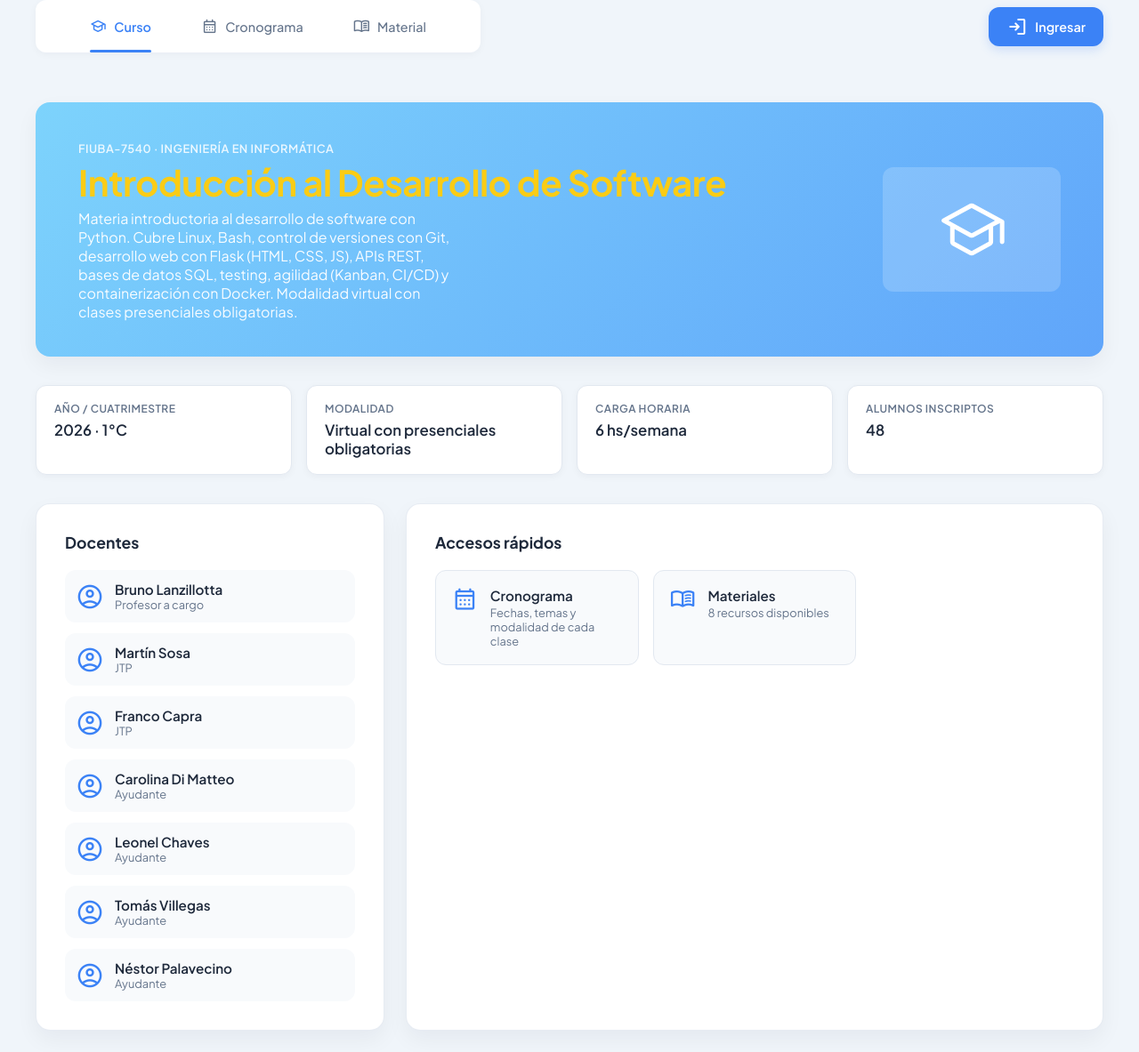
After one commit to IDS-Team-Backend/SIU-2-FRONTEND, a Flask app: page /curso in a window 1280 px wide. The commit adds this page. Shown: the whole page at 89% size. Run offline with Flask 3, Linux system fonts and the light colour scheme.

Commit message:
feat(frontend): área pública sin sidebar y nav login/logout/volver

```diff
--- a/frontend/routes/public_routes.py
+++ b/frontend/routes/public_routes.py
@@ -1,8 +1,13 @@
 import os
 
-from flask import Blueprint, redirect, url_for
+from flask import Blueprint, abort, redirect, render_template, url_for
 
-# Router público (sin sesión). Por ahora sólo el punto de entrada.
+from services.mocks_service import cursos_mock, listar_materiales
+from utils.api_client import api_request
+
+# Router público: páginas accesibles sin sesión iniciada, sin sidebar.
+# Todas resuelven contra el curso activo (no llevan curso_id en la URL).
+# (Recordá sumar sus endpoints a RUTAS_PUBLICAS en services/decorators.py.)
 public_bp = Blueprint("public", __name__)
 
 CURSO_ACTIVO_ID = int(os.getenv("CURSO_ACTIVO_ID", "1"))
@@ -10,4 +15,39 @@ CURSO_ACTIVO_ID = int(os.getenv("CURSO_ACTIVO_ID", "1"))
 
 @public_bp.route("/")
 def index():
-    return redirect(url_for("private.curso", curso_id=CURSO_ACTIVO_ID))
+    return redirect(url_for("public.curso"))
+
+
+@public_bp.route("/curso")
+def curso():
+    curso_data = cursos_mock.get(CURSO_ACTIVO_ID)
+    if curso_data is None:
+        abort(404)
+    return render_template(
+        "publico/curso.html",
+        title=curso_data["nombre"],
+        active_page="curso",
+        curso=curso_data,
+    )
+
+
+@public_bp.route("/cronograma")
+def cronograma():
+    ok, data = api_request("GET", f"/cursos/{CURSO_ACTIVO_ID}/cronograma", auth=False)
+    semanas = data.get("semanas", []) if ok and data else []
+    return render_template(
+        "publico/cronograma.html",
+        title="Cronograma",
+        active_page="cronograma",
+        semanas=semanas,
+    )
+
+
+@public_bp.route("/material")
+def material():
+    return render_template(
+        "publico/material.html",
+        title="Material",
+        active_page="material",
+        materiales=listar_materiales,
+    )
--- a/frontend/services/decorators.py
+++ b/frontend/services/decorators.py
@@ -65,10 +65,13 @@ def requiere_alumno(view):
 
 # Endpoints accesibles sin sesión iniciada.
 RUTAS_PUBLICAS = {
-    "static",       # archivos estáticos de Flask (CSS/JS del login)
-    "auth.login",   # pantalla de login (evita loop de redirección)
-    "auth.logout",  # cerrar sesión debe ser siempre accesible
-    "public.index", # raíz (redirige al curso activo)
+    "static",            # archivos estáticos de Flask (CSS/JS del login)
+    "auth.login",        # pantalla de login (evita loop de redirección)
+    "auth.logout",       # cerrar sesión debe ser siempre accesible
+    "public.index",      # raíz (redirige a public.curso)
+    "public.curso",      # home pública del curso activo
+    "public.cronograma", # cronograma público
+    "public.material",   # material público
 }
 
 
--- a/frontend/static/css/styles.css
+++ b/frontend/static/css/styles.css
@@ -308,6 +308,23 @@ a {
   height: 3px;
   background: var(--primary);
   border-radius: 99px;
+}
+
+/* Navbar del área pública (sin sidebar): pill de links + botón de acceso */
+.nav-publico {
+  display: flex;
+  align-items: center;
+  gap: 16px;
+  max-width: 1200px;
+  margin: 0 auto 32px;
+}
+
+.nav-publico .topbar {
+  margin-bottom: 0;
+}
+
+.nav-publico .btn {
+  margin-left: auto;
 }
 
 .content-wrapper {
@@ -813,6 +830,29 @@ h1 {
   cursor: pointer;
   transition: var(--transition);
   box-shadow: 0 4px 12px rgba(59, 130, 246, 0.2);
+}
+
+.btn-volver-curso {
+  width: 100%;
+  display: flex;
+  align-items: center;
+  justify-content: center;
+  gap: 8px;
+  margin-top: 12px;
+  padding: 14px;
+  border-radius: var(--radius-md);
+  font-size: 0.95rem;
+  font-weight: 600;
+  color: var(--text-soft);
+  background: var(--surface);
+  border: 1px solid var(--border);
+  transition: var(--transition);
+}
+
+.btn-volver-curso:hover {
+  color: var(--primary);
+  border-color: var(--primary);
+  background: #f8fafc;
 }
 
 .btn-login .material-symbols-rounded { font-size: 1.2rem; transition: var(--transition); }
--- a/frontend/templates/login.html
+++ b/frontend/templates/login.html
@@ -63,6 +63,11 @@
         <span class="material-symbols-rounded">arrow_forward</span>
       </button>
     </form>
+
+    <a href="{{ url_for('public.curso') }}" class="btn-volver-curso">
+      <span class="material-symbols-rounded">arrow_back</span>
+      Volver al curso
+    </a>
   </div>
 
 </body>
--- /dev/null
+++ b/frontend/templates/partials/_navbar_publico.html
@@ -0,0 +1,16 @@
+<header class="nav-publico">
+  <nav class="topbar">
+    <a class="{% if active_page == 'curso' %}active{% endif %}" href="{{ url_for('public.curso') }}">
+      <span class="material-symbols-rounded">school</span>Curso
+    </a>
+    <a class="{% if active_page == 'cronograma' %}active{% endif %}" href="{{ url_for('public.cronograma') }}">
+      <span class="material-symbols-rounded">calendar_month</span>Cronograma
+    </a>
+    <a class="{% if active_page == 'material' %}active{% endif %}" href="{{ url_for('public.material') }}">
+      <span class="material-symbols-rounded">menu_book</span>Material
+    </a>
+  </nav>
+  <a class="btn btn-primary" href="{{ url_for('auth.login') }}">
+    <span class="material-symbols-rounded">login</span>Ingresar
+  </a>
+</header>
--- /dev/null
+++ b/frontend/templates/publico/base_publico.html
@@ -0,0 +1,41 @@
+<!DOCTYPE html>
+<html lang="es">
+<head>
+  <meta charset="UTF-8">
+  <meta name="viewport" content="width=device-width, initial-scale=1.0">
+  <title>{{ title }}</title>
+  <link rel="preconnect" href="https://fonts.googleapis.com">
+  <link rel="preconnect" href="https://fonts.gstatic.com" crossorigin>
+  <link href="https://fonts.googleapis.com/css2?family=Plus+Jakarta+Sans:wght@400;500;600;700&display=swap" rel="stylesheet">
+  <link rel="stylesheet" href="https://fonts.googleapis.com/css2?family=Material+Symbols+Rounded:opsz,wght,FILL,GRAD@20..48,100..700,0..1,-50..200" />
+  <link rel="stylesheet" href="{{ url_for('static', filename='css/styles.css') }}">
+  {% block extra_head %}{% endblock %}
+</head>
+<body>
+  {% include "partials/_navbar_publico.html" %}
+
+  <main class="main">
+    <div class="content-wrapper">
+
+      {% with messages = get_flashed_messages(with_categories=true) %}
+        {% if messages %}
+          <div class="flash-container">
+            {% for category, message in messages %}
+              <div class="flash flash--{{ category }}">
+                {{ message }}
+                <button type="button"
+                        class="flash__close"
+                        onclick="this.parentElement.remove()">×</button>
+              </div>
+            {% endfor %}
+          </div>
+        {% endif %}
+      {% endwith %}
+
+      {% block content %}{% endblock %}
+
+    </div>
+  </main>
+  {% block extra_js %}{% endblock %}
+</body>
+</html>
--- /dev/null
+++ b/frontend/templates/publico/curso.html
@@ -0,0 +1,76 @@
+{% extends "publico/base_publico.html" %}
+
+{% block extra_head %}
+  <link rel="stylesheet" href="{{ url_for('static', filename='css/pages/curso.css') }}">
+{% endblock %}
+
+{% block content %}
+<section>
+  <div class="page-hero">
+    <div class="page-hero-text">
+      <span class="page-hero-eyebrow">{{ curso.codigo }} · {{ curso.carrera }}</span>
+      <h1 class="page-hero-title">{{ curso.nombre }}</h1>
+      <p class="page-hero-subtitle">{{ curso.descripcion }}</p>
+    </div>
+    <div class="page-hero-image">
+      <span class="material-symbols-rounded">school</span>
+    </div>
+  </div>
+
+  <div class="info-grid">
+    <div class="info-card">
+      <span class="info-card-label">Año / Cuatrimestre</span>
+      <span class="info-card-value">{{ curso.anio }} · {{ curso.cuatrimestre }}°C</span>
+    </div>
+    <div class="info-card">
+      <span class="info-card-label">Modalidad</span>
+      <span class="info-card-value">{{ curso.modalidad }}</span>
+    </div>
+    <div class="info-card">
+      <span class="info-card-label">Carga horaria</span>
+      <span class="info-card-value">{{ curso.horas_semanales }} hs/semana</span>
+    </div>
+    <div class="info-card">
+      <span class="info-card-label">Alumnos inscriptos</span>
+      <span class="info-card-value">{{ curso.stats.alumnos }}</span>
+    </div>
+  </div>
+
+  <div class="curso-panels">
+    <div class="panel">
+      <h2 class="panel-title">Docentes</h2>
+      <ul class="docentes-list">
+        {% for d in curso.profesores %}
+          <li class="docente-item">
+            <span class="material-symbols-rounded">account_circle</span>
+            <div>
+              <div class="docente-nombre">{{ d.nombre }}</div>
+              <div class="docente-rol">{{ d.rol }}</div>
+            </div>
+          </li>
+        {% endfor %}
+      </ul>
+    </div>
+
+    <div class="panel">
+      <h2 class="panel-title">Accesos rápidos</h2>
+      <div class="section-cards">
+        <a class="section-card" href="{{ url_for('public.cronograma') }}">
+          <span class="material-symbols-rounded">calendar_month</span>
+          <div>
+            <div class="section-card-title">Cronograma</div>
+            <div class="section-card-desc">Fechas, temas y modalidad de cada clase</div>
+          </div>
+        </a>
+        <a class="section-card" href="{{ url_for('public.material') }}">
+          <span class="material-symbols-rounded">menu_book</span>
+          <div>
+            <div class="section-card-title">Materiales</div>
+            <div class="section-card-desc">{{ curso.stats.materiales }} recursos disponibles</div>
+          </div>
+        </a>
+      </div>
+    </div>
+  </div>
+</section>
+{% endblock %}
```
Also changed, not shown: frontend/templates/partials/sidebar.html (+7 -0 lines), frontend/templates/publico/cronograma.html (added, +77 -0 lines), frontend/templates/publico/material.html (added, +34 -0 lines).
